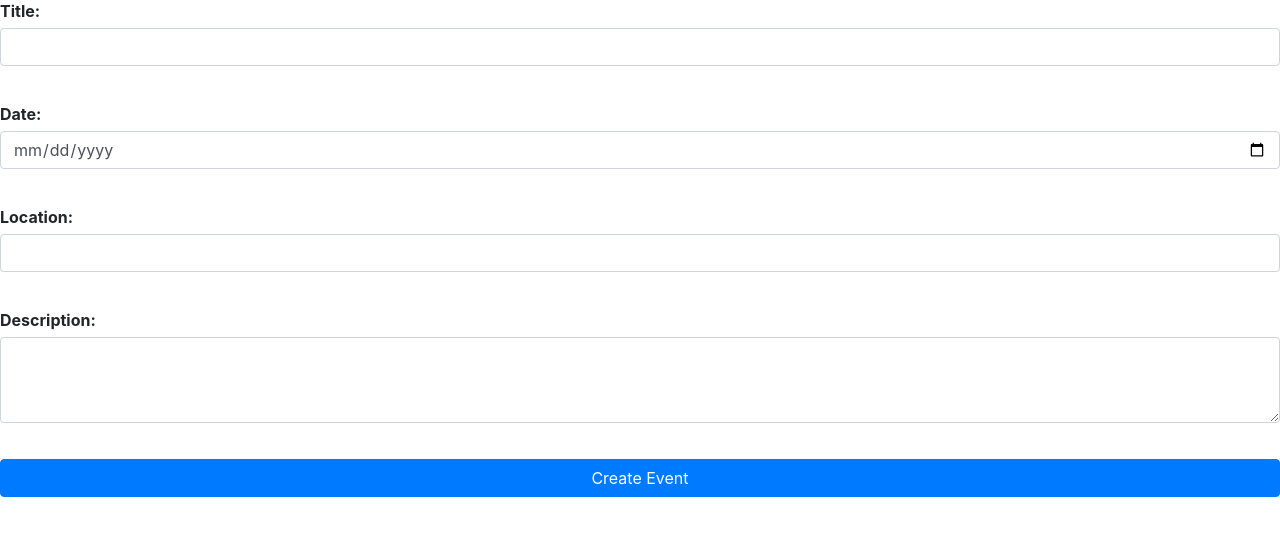
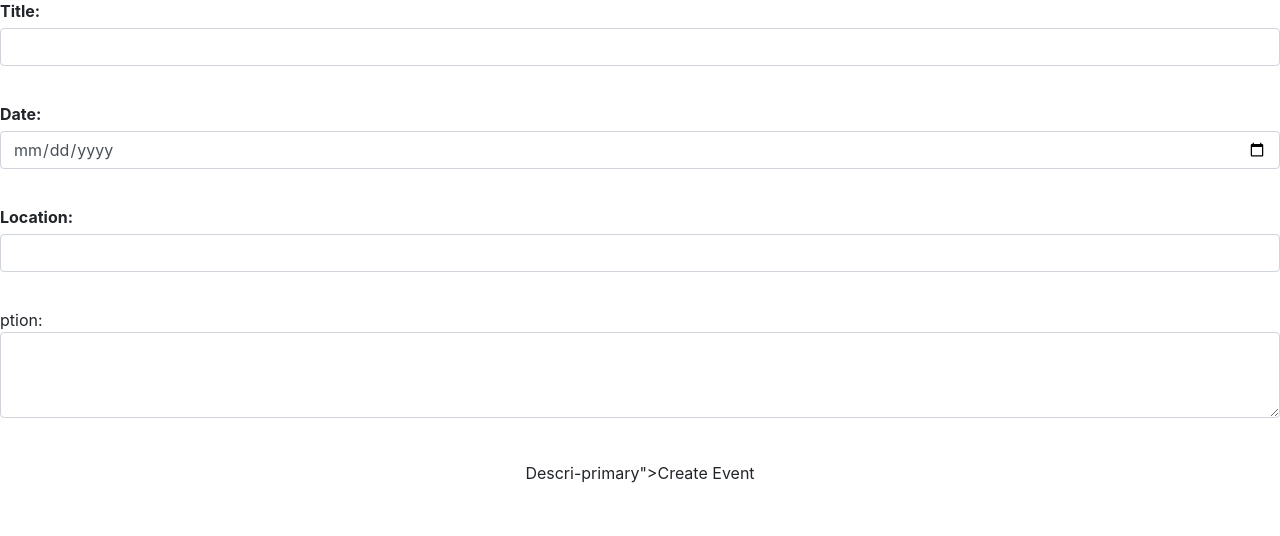
Before and after one commit to aabiinhh/eventmai, a Flask app: page /create_event in a window 1280 px wide. Shown: the part 115-651 px from the top of the page. Run offline with Flask 3, Linux system fonts and the light colour scheme; some libraries are stand-ins or nearby versions.

Commit message:
grpprjct

```diff
--- a/app.py
+++ b/app.py
@@ -18,11 +18,6 @@ def get_db_connection():
 @app.route('/')
 def index():
     return redirect(url_for('home'))
-
-   # @app.route('/')
-  #def home():
-#return render_template('base.html')
-
 
 
 @app.route('/signup', methods=['GET', 'POST'])
--- a/static/css/styles.css
+++ b/static/css/styles.css
@@ -24,7 +24,6 @@ p {
     margin-bottom: 20px;
 }
 
-/* Navbar Styles */
 nav {
     background: #333;
     color: #fff;
@@ -43,7 +42,6 @@ nav a:hover {
     text-decoration: underline;
 }
 
-/* Form Styles */
 form {
     display: flex;
     flex-direction: column;
@@ -81,7 +79,6 @@ form button:hover {
     background: #555;
 }
 
-/* List Styles */
 ul {
     list-style-type: none;
     padding: 0;
--- a/templates/create_event.html
+++ b/templates/create_event.html
@@ -16,11 +16,11 @@
             <label for="location">Location:</label>
             <input type="text" class="form-control" id="location" name="location" required>
         </div>
-        <div class="form-group">
-            <label for="description">Description:</label>
+        <div class="form-group">ption:</label>
             <textarea class="form-control" id="description" name="description" rows="3" required></textarea>
         </div>
-        <button type="submit" class="btn btn-primary">Create Event</button>
+        <button type="submit" class="btn btn
+            <label for="description">Descri-primary">Create Event</button>
     </form>
 </div>
 {% endblock %}
```
